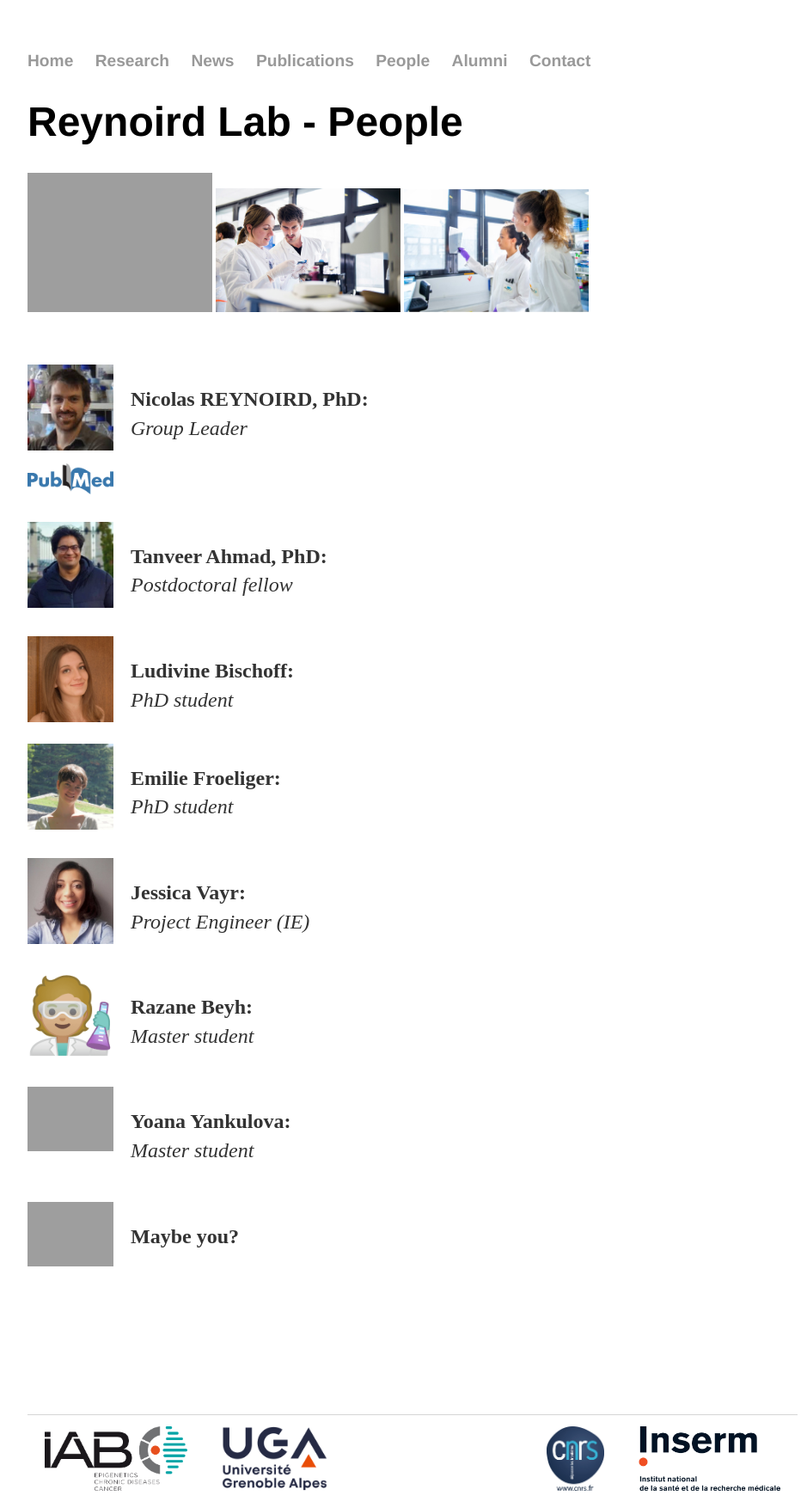
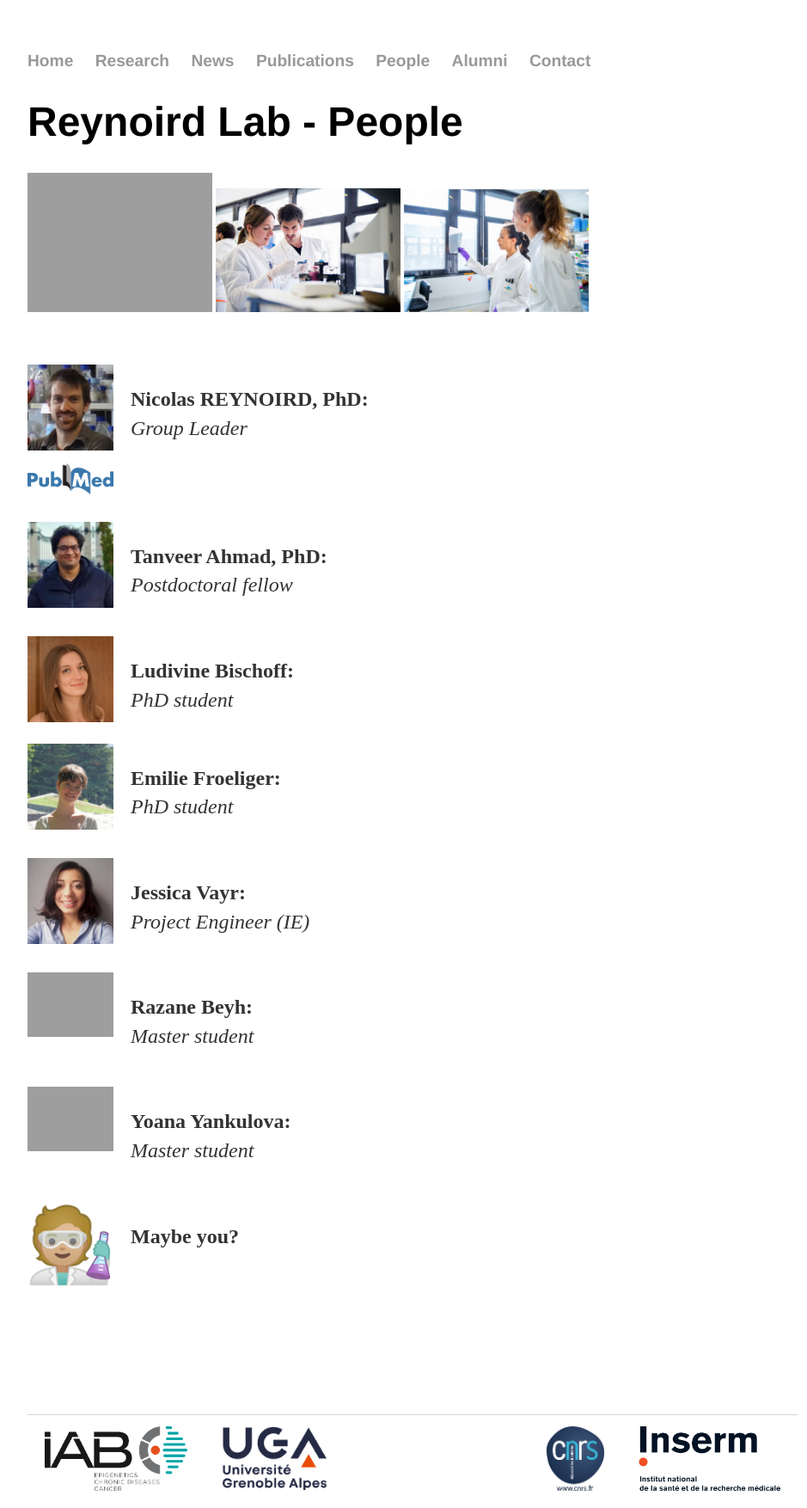
Before and after one commit to Reynoird-Lab/Reynoird-lab.github.io, a Jekyll site: the page built from People/index.html, in a window 1280 px wide. Shown: the whole page at 86% size, without its empty margins (160-1099 px from the left). Built offline with Jekyll 4.4.1, drawn with Linux system fonts in a browser that asks for light colours; Markdown is read by kramdown in place of the engine named in the settings.

Commit message:
Update index.html

```diff
--- a/People/index.html
+++ b/People/index.html
@@ -19,14 +19,14 @@
 <br>
 <img alt="LB" src="https://reynoird-lab.github.io/Images/Ludivine_Bischoff.jpg" style="margin: 0px 20px 10px 0px;" align="left" width="100"/> <p><b>Ludivine Bischoff: </b><br><i>PhD student</i><br>
 <br>
-<img alt="trainee" src="https://reynoird-lab.github.io/Images/Emilie-Froeliger.JPG" style="margin: 0px 20px 10px 0px;" align="left" width="100"/></a> <p><b>Emilie Froeliger:</b><br><i>PhD student</i><br></p>
+<img alt="trainee" src="https://reynoird-lab.github.io/Images/Emilie-Froeliger.JPG" style="margin: 0px 20px 10px 0px;" align="left" width="100"/> <p><b>Emilie Froeliger:</b><br><i>PhD student</i><br></p>
 <br>
 <img alt="JV" src="https://reynoird-lab.github.io/Images/Jessica_Vayr.jpg" style="margin: 0px 20px 10px 0px;" align="left" width="100"/> <p><b>Jessica Vayr: </b><br><i>Project Engineer (IE)</i><br></p>
 <br>
-<img alt="trainee" src="https://reynoird-lab.github.io/Images/logo_scientist.png" style="margin: 0px 20px 10px 0px;" align="left" width="100"/></a> <p><b>Razane Beyh:</b><br><i>Master student</i><br></p>
+<img alt="trainee" src="https://reynoird-lab.github.io/Images/razane.jpg" style="margin: 0px 20px 10px 0px;" align="left" width="100"/> <p><b>Razane Beyh:</b><br><i>Master student</i><br></p>
 <br>
-<img alt="trainee" src="https://reynoird-lab.github.io/Images/razane.jpg" style="margin: 0px 20px 10px 0px;" align="left" width="100"/></a> <p><b>Yoana Yankulova:</b><br><i>Master student</i><br></p>
+<img alt="trainee" src="https://reynoird-lab.github.io/Images/yoana.jpg" style="margin: 0px 20px 10px 0px;" align="left" width="100"/> <p><b>Yoana Yankulova:</b><br><i>Master student</i><br></p>
 <br>
-<img alt="trainee" src="https://reynoird-lab.github.io/Images/yoana.jpg" style="margin: 0px 20px 10px 0px;" align="left" width="100"/></a> <p><b>Maybe you?</b><br><i></i><br></p>
+<img alt="trainee" src="https://reynoird-lab.github.io/Images/logo_scientist.png" style="margin: 0px 20px 10px 0px;" align="left" width="100"/> <p><b>Maybe you?</b><br><i></i><br></p>
 <br>
 <br><br> <br> <br> <br> </p>
```
